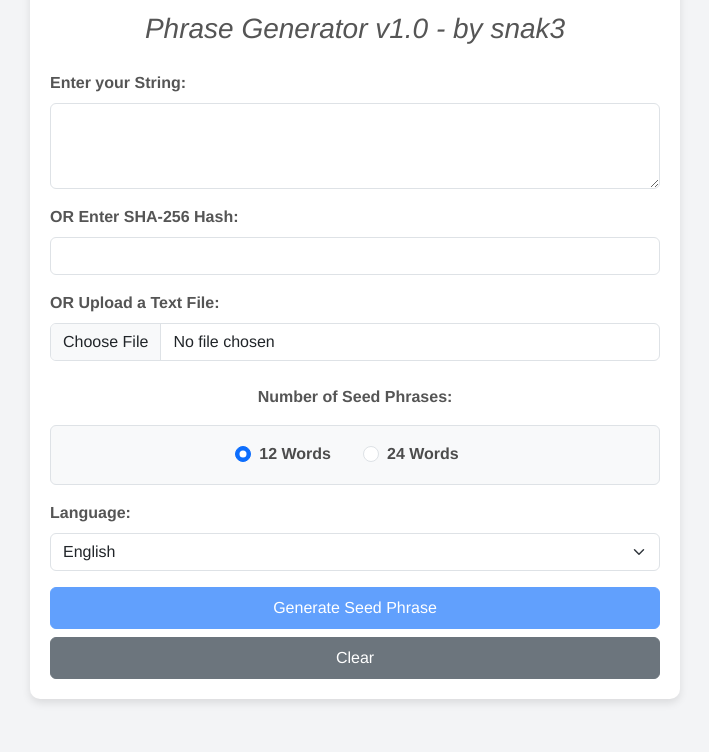
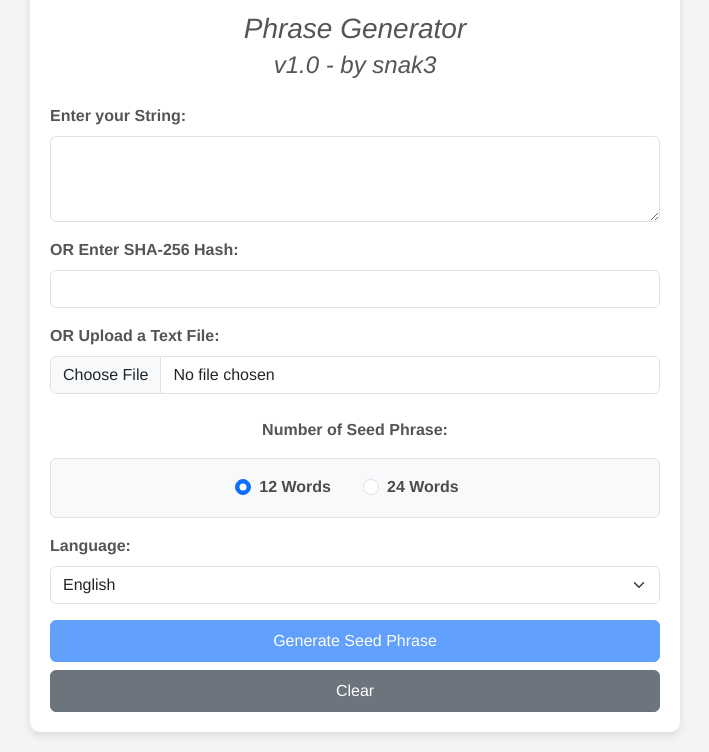
Before and after one commit to 3kans/Bit-Seed, a website: page public/index.html in a window 1280 px wide. Shown: the part 113-865 px from the top of the page, without its empty margins (285-994 px from the left). Before the commit the page ends 832 px from the top, so only its background shows below. Drawn offline with nearby package versions, Linux system fonts and the light colour scheme.

Commit message:
... minor

```diff
--- a/public/index.html
+++ b/public/index.html
@@ -41,6 +41,13 @@
     }
     h3 {
       font-weight: 300;
+      text-align: center;
+      color: #555;
+      margin-bottom: 5px;
+      font-style: italic;
+    }
+    h4 {
+      font-weight: 50;
       text-align: center;
       color: #555;
       margin-bottom: 25px;
@@ -109,7 +116,8 @@
       <img src="https://upload.wikimedia.org/wikipedia/commons/4/46/Bitcoin.svg" alt="Bitcoin Logo">
       Bit-Seed
     </h1>
-    <h3>Phrase Generator v1.0 - by snak3</h3>
+    <h3>Phrase Generator</h3>
+    <h4>v1.0 - by snak3</h4>
 
     <form id="seedForm" class="mt-3">
       <div class="mb-3">
@@ -126,7 +134,7 @@
         <div id="uploadStatus"></div>
       </div>
       <div class="mb-3 text-center">
-        <label class="form-label">Number of Seed Phrases:</label>
+        <label class="form-label">Number of Seed Phrase:</label>
         <div class="d-flex justify-content-center gap-3 mt-2 p-3 bg-light border rounded">
           <div class="form-check form-check-inline">
             <input class="form-check-input" type="radio" id="numWords12" name="numWords" value="12" checked>
```
